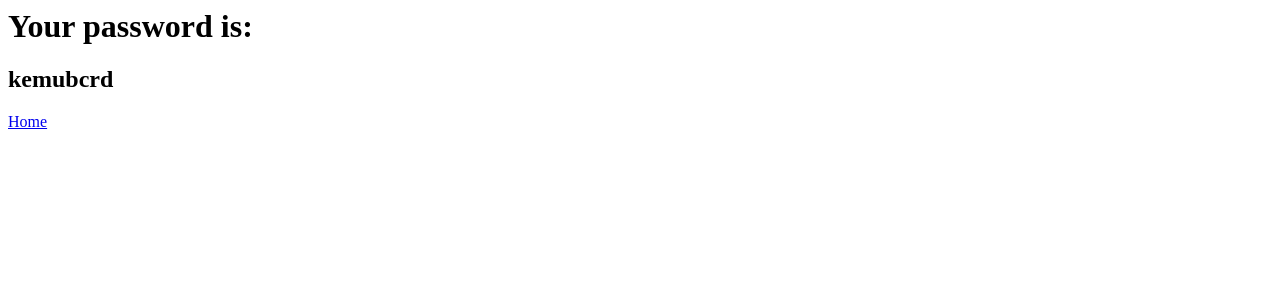
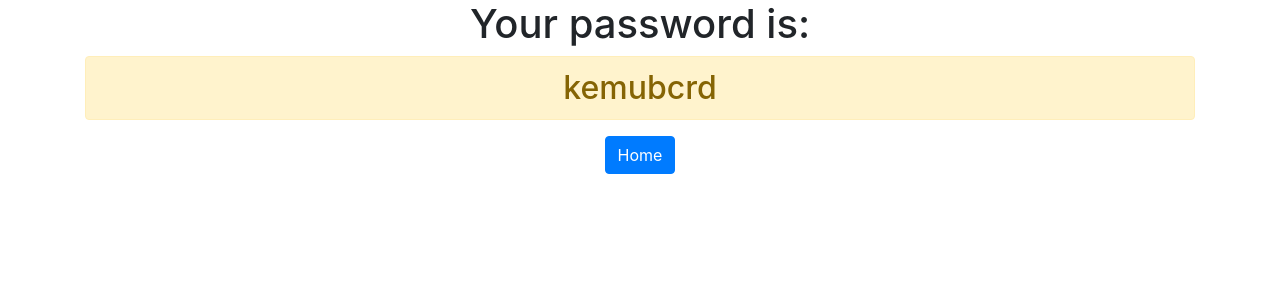
Before and after one commit to ArtVitkovsky/password, a Django app: page /generated/ in a window 1280 px wide. Shown: the top 300 px of the page. Run offline with Django 4.2, Linux system fonts and the light colour scheme.

Commit message:
style: add styles for web-site

```diff
--- a/password_generator/gerator/templates/gerator/home.html
+++ b/password_generator/gerator/templates/gerator/home.html
@@ -1,3 +1,6 @@
+<link rel="stylesheet" href="https://cdn.jsdelivr.net/npm/bootstrap@4.6.2/dist/css/bootstrap.min.css" integrity="sha384-xOolHFLEh07PJGoPkLv1IbcEPTNtaed2xpHsD9ESMhqIYd0nLMwNLD69Npy4HI+N" crossorigin="anonymous">
+
+<div class="container text-center">
     <h1>Password generator</h1>
     <form action="{% url 'password' %}">
         <select name="length">
@@ -18,5 +21,6 @@
         <br>
         <input type="checkbox" value="special" name="special"> special characters
         <br>
-    <input type="submit" value="Generate">
+        <input type="submit" value="Generate" class="btn btn-primary">
     </form>
+</div>
--- a/password_generator/gerator/templates/gerator/password.html
+++ b/password_generator/gerator/templates/gerator/password.html
@@ -1,3 +1,7 @@
-<h1>Your password is: </h1>
-<h2>{{ password }}</h2>
-<a href="{% url 'home' %}">Home</a>
+<link rel="stylesheet" href="https://cdn.jsdelivr.net/npm/bootstrap@4.6.2/dist/css/bootstrap.min.css" integrity="sha384-xOolHFLEh07PJGoPkLv1IbcEPTNtaed2xpHsD9ESMhqIYd0nLMwNLD69Npy4HI+N" crossorigin="anonymous">
+
+<div class="container text-center">
+    <h1>Your password is: </h1>
+    <h2 class="alert alert-warning">{{ password }}</h2>
+    <a href="{% url 'home' %}" class="btn btn-primary">Home</a>
+</div>
```
Lines whose indentation alone changed are shown as unchanged.
